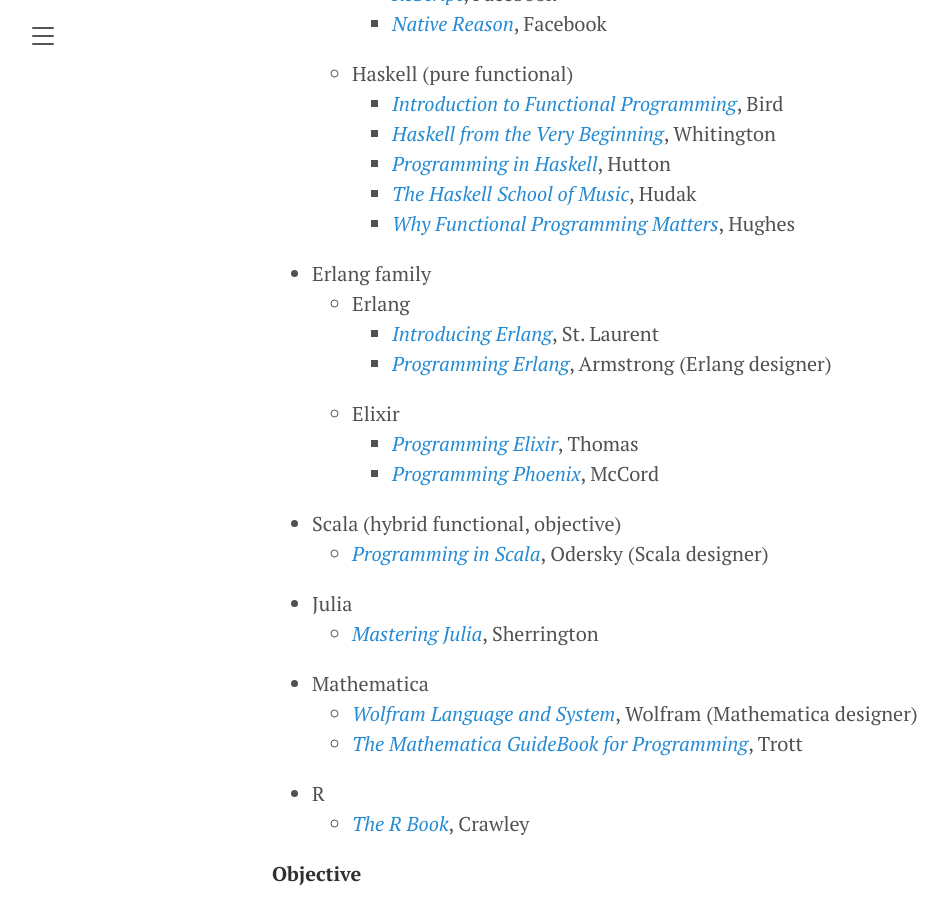
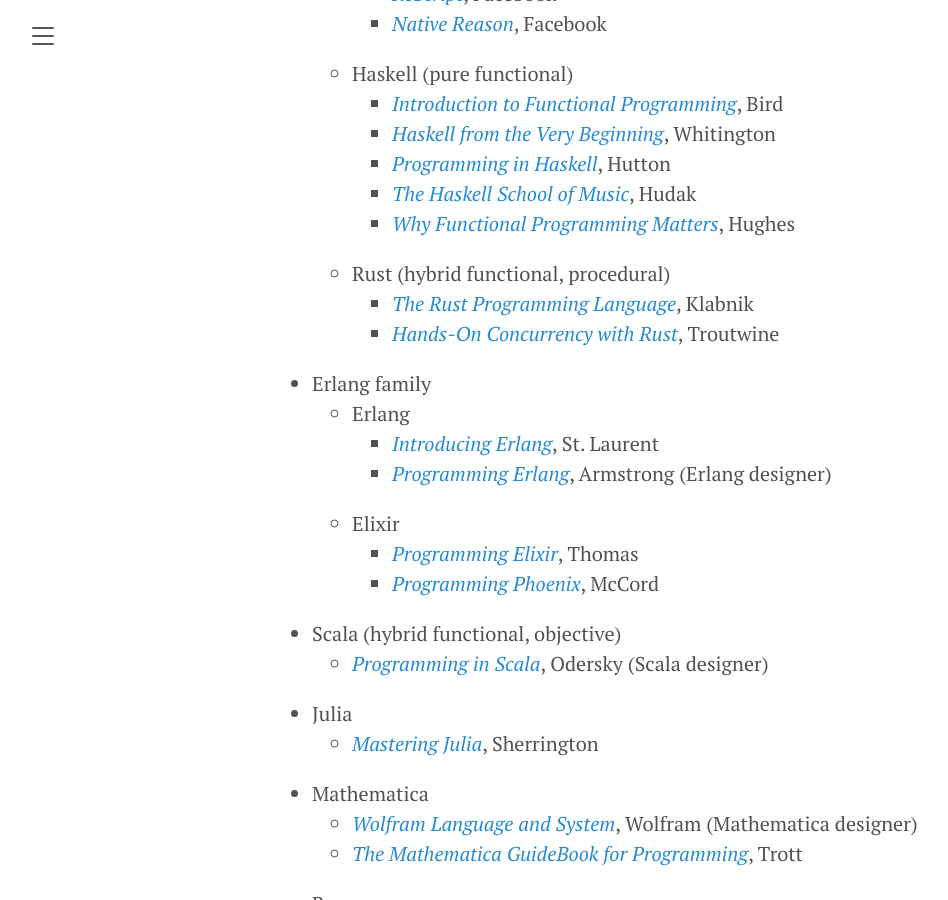
Before and after one commit to amenzwa/amenzwa.github.io, a Jekyll site: the page built from computing/ProgrammingLanguages.md, in a window 1280 px wide and 900 px high, scrolled down 27658 px. Shown: the whole window, without its empty margins (8-956 px from the left). Built offline with Jekyll 4.4.1, drawn with Linux system fonts in a browser that asks for light colours; our own code applies the rules of GitHub Pages for plain Markdown files.

Commit message:
add Rust resources

```diff
--- a/computing/ProgrammingLanguages.md
+++ b/computing/ProgrammingLanguages.md
@@ -325,6 +325,9 @@ Note that there are four types programming books: purely theoretical, more theor
     - [*Programming in Haskell*](https://www.amazon.com/Programming-Haskell-Graham-Hutton/dp/1316626229/ref=sr_1_4?dchild=1&keywords=haskell&qid=1608745826&s=books&sr=1-4), Hutton
     - [*The Haskell School of Music*](https://www.amazon.com/Haskell-School-Music-Signals-Symphonies/dp/1108416756/ref=sr_1_10?dchild=1&keywords=haskell&qid=1608745906&s=books&sr=1-10), Hudak
     - [*Why Functional Programming Matters*](https://www.cs.kent.ac.uk/people/staff/dat/miranda/whyfp90.pdf), Hughes
+  - Rust (hybrid functional, procedural)
+    - *[The Rust Programming Language](https://www.amazon.com/Rust-Programming-Language-Covers-2018/dp/1718500440/ref=sr_1_2?dchild=1&keywords=rust+language&qid=1635268254&sr=8-2)*, Klabnik
+    - *[Hands-On Concurrency with Rust](https://www.amazon.com/Hands-Concurrency-Rust-Confidently-memory-safe-ebook/dp/B07C5WXSXX/ref=sr_1_7?dchild=1&keywords=rust+language&qid=1635268254&sr=8-7)*, Troutwine
 
 - Erlang family
   - Erlang
```
